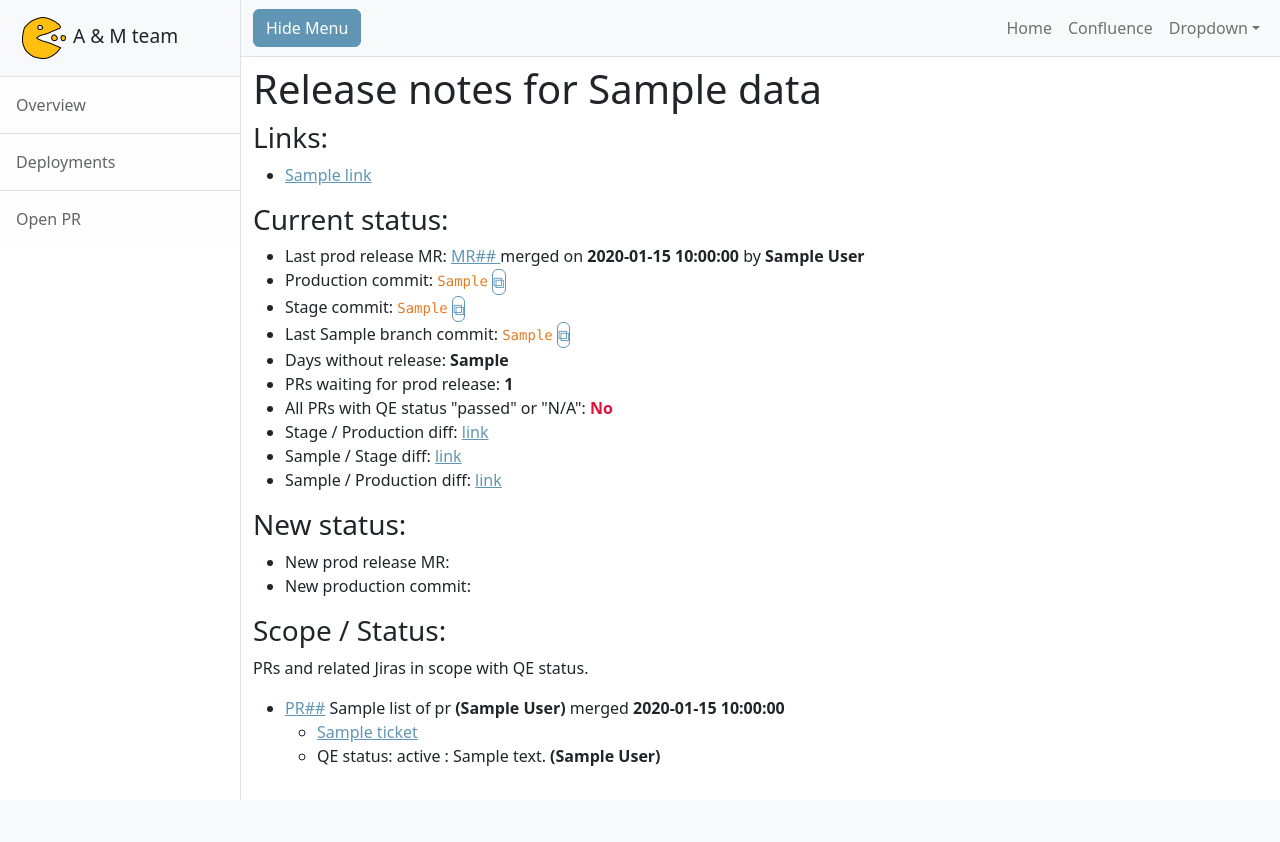
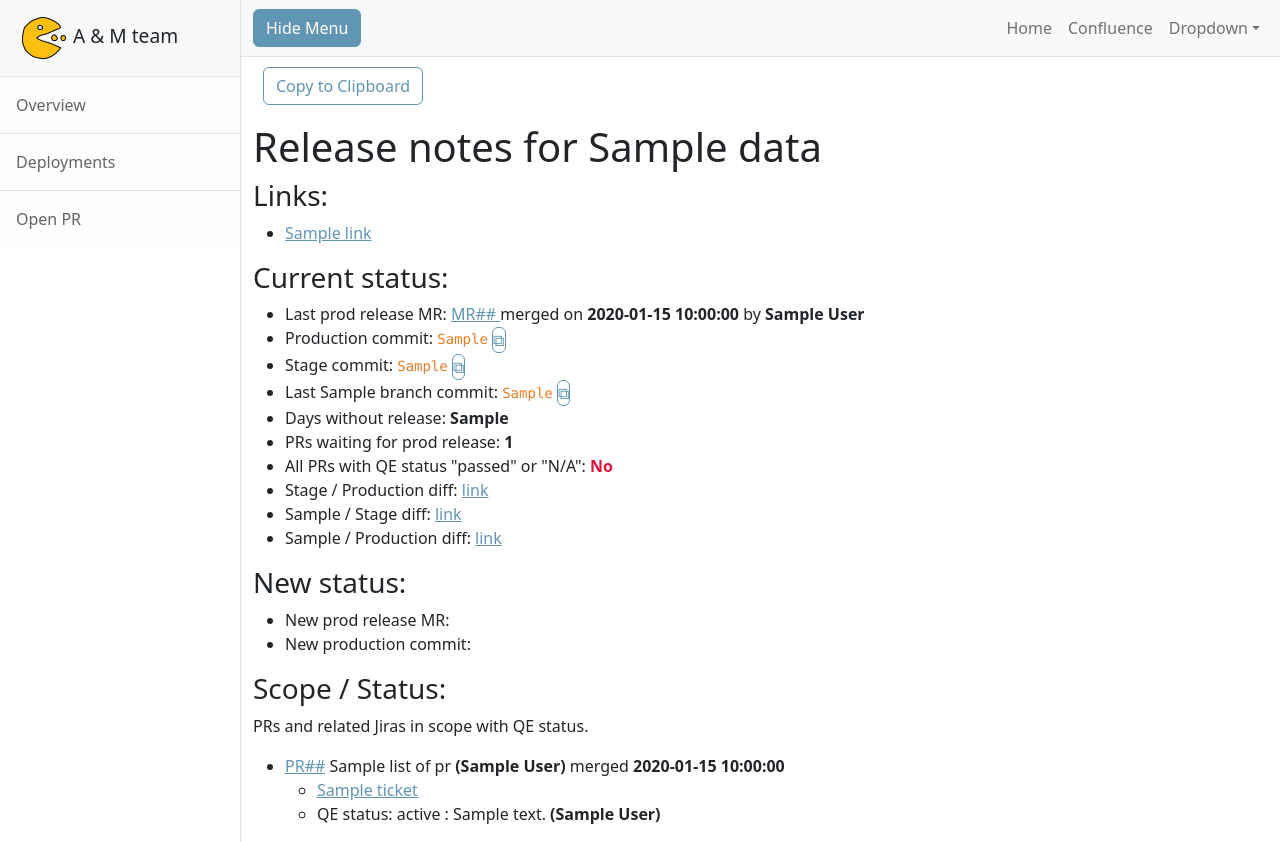
Before and after one commit to petracihalova/AM-dashboard, a Flask app: template release-manager-ui/templates/release_notes.html in a window 1280 px wide. Before the commit the page ends 800 px from the top, so only its background shows below. Run offline with Flask 3, Linux system fonts and the light colour scheme; the template is opened without the code that fills it: most values are stand-ins (such as "Sample title", 1, 10 or a date in 2020).

Commit message:
added button for copy release notes into clipboard

```diff
--- /dev/null
+++ b/release-manager-ui/static/js/release_notes.js
@@ -0,0 +1,21 @@
+document.addEventListener('DOMContentLoaded', function () {
+  var copyButton = document.getElementById("copy_button");
+  var contentToCopy = document.getElementById("releaseNotes");
+
+  copyButton.addEventListener("click", async function () {
+    try {
+      // Create a new ClipboardItem with the HTML content
+      var clipboardItem = new ClipboardItem({
+        'text/html': new Blob([contentToCopy.innerHTML], { type: 'text/html' })
+      });
+
+      // Write the ClipboardItem to the clipboard
+      await navigator.clipboard.write([clipboardItem]);
+
+      // Provide visual feedback or alert
+      alert('Content copied to clipboard!');
+    } catch (err) {
+      console.error('Failed to copy content: ', err);
+    }
+  });
+});
--- a/release-manager-ui/templates/release_notes.html
+++ b/release-manager-ui/templates/release_notes.html
@@ -3,9 +3,12 @@
 {% block content %}
 
 <div class="container-fluid">
-    <h1>
-        Release notes for {{ data.name }}
-    </h1>
+    <button id="copy_button" type="button" class="btn btn-outline-primary" style="margin: 10px;">
+        Copy to Clipboard
+    </button>
+
+    <div id="releaseNotes">
+        <h1>Release notes for {{ data.name }}</h1>
         <div>
             <h3>
                 Links:
@@ -29,13 +32,14 @@
                         MR#{{ data.release_production_mr_url.split("/")[-1] }}
                     </a>
                     merged on <strong>{{ data.date_release_production }}</strong> by <strong>{{ data.release_author
-                    }}</strong><br>
+                        }}</strong>
                 </li>
                 <li>
                     Production commit: <code>{{ data.commit_production[:7] }}</code>
                     <span id="commit-sha-production" hidden>{{ data.commit_production }}</span>
                     <button type="button" class="btn btn-outline-primary btn-xs" style="padding: 0;"
-                    title="Copy the commit SHA in the Clipboard" onclick="copyToClipboard('commit-sha-production')">⧉
+                        title="Copy the commit SHA in the Clipboard"
+                        onclick="copyToClipboard('commit-sha-production')">⧉
                     </button>
                 </li>
                 <li>
@@ -55,10 +59,10 @@
                 </li>
                 {% endif %}
                 <li>
-                Days without release: <span style="font-weight: bold;">{{ data.days_without_release }}</span> <br>
+                    Days without release: <span style="font-weight: bold;">{{ data.days_without_release }}</span>
                 </li>
                 <li>
-                PRs waiting for prod release: <span style="font-weight: bold;">{{ data.list_of_pr|count }}</span> <br>
+                    PRs waiting for prod release: <span style="font-weight: bold;">{{ data.list_of_pr|count }}</span>
                 </li>
                 <li>
                     All PRs with QE status "passed" or "N/A":
@@ -144,4 +148,8 @@
         </div>
     </div>
 
+</div>
+
+<!-- JavaScript -->
+<script src="../static/js/release_notes.js"></script>
 {% endblock %}
```
Lines whose indentation alone changed are shown as unchanged.
